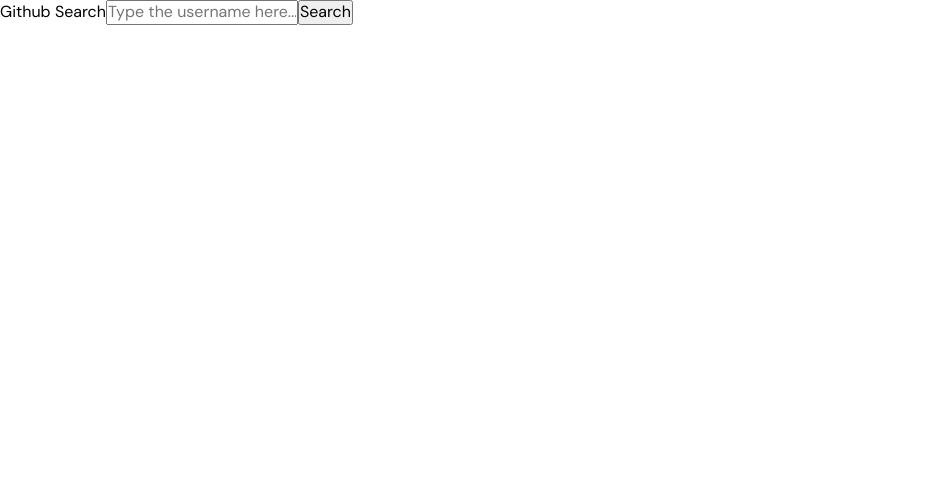
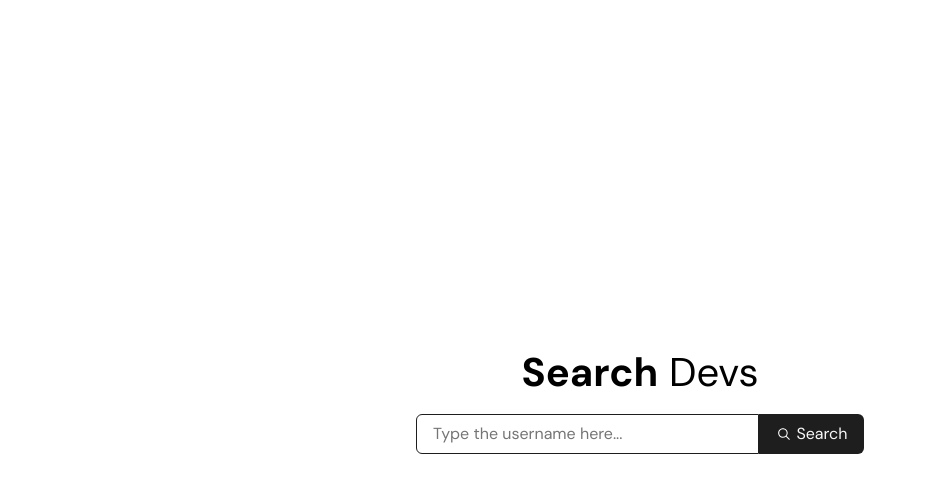
Before and after one commit to makasi-tech/fronteend-challenge, a React (Vite) app: page / in a window 1280 px wide. Shown: the top 492 px of the page, without its empty margins (0-927 px from the left). Built offline with nearby package versions, Linux system fonts and the light colour scheme.

Commit message:
feat: styling home

```diff
--- /dev/null
+++ b/src/components/form/form.module.css
@@ -0,0 +1,45 @@
+.form {
+  display: table-cell;
+  width: 30em;
+  margin: 0 auto;
+  text-align: center;
+  padding: 1rem;
+}
+
+.input {
+  min-height: 40px;
+  width: 100%;
+  padding-left: 1rem;
+  padding-right: 0.5rem;
+  border: 1px solid var(--clr-400);
+  border-radius: 6px 0 0 6px;
+  background-color: transparent;
+}
+
+.input_group {
+  display: flex;
+  align-items: center;
+  margin-top: 1rem;
+}
+
+.button_submit {
+  display: flex;
+  gap: .3em;
+  place-content: center;
+  align-items: center;
+  width: 30%;
+  min-height: 40px;
+  padding: 0.5em;
+  border: none;
+  border-radius: 0 6px 6px 0;
+  background-color: var(--clr-400);
+  color: var(--clr-200);
+  cursor: pointer;
+  transition: background-color 0.3s ease-in-out;
+}
+
+.input:focus,
+.input:focus-visible {
+  border-color: var(--clr-300);
+  outline: none;
+}
--- a/src/components/form/index.jsx
+++ b/src/components/form/index.jsx
@@ -1,10 +1,14 @@
 import { useNavigate } from "react-router-dom";
 import { useState } from "react";
+import { useMedia } from "@/hooks/useMedia";
+import S from "./form.module.css";
+import { RxMagnifyingGlass } from "react-icons/rx";
 
 export const SearchForm = () => {
   const navigate = useNavigate();
 
   const [username, setUsername] = useState([]);
+  const mobile = useMedia("(max-width: 480px)");
 
   const handleSubmit = (e) => {
     e.preventDefault();
@@ -16,16 +20,23 @@ export const SearchForm = () => {
   };
 
   return (
-    <form className="form" onSubmit={handleSubmit}>
-      <label htmlFor="search">Github Search</label>
+    <form className={S.form} onSubmit={handleSubmit}>
+      <label className="fs-lg" htmlFor="search">
+        <strong className="fw-bold ">Search</strong> Devs
+      </label>
+      <div className={`${S.input_group}`}>
         <input
-        className="input"
+          className={`${S.input}`}
           type="text"
           id="search"
           onChange={handleSearch}
           placeholder="Type the username here..."
         />
-      <button type="submit">Search</button>
+        <button className={`${S.button_submit}`} type="submit">
+          <RxMagnifyingGlass />
+          {!mobile && "Search" }
+        </button>
+      </div>
     </form>
   );
 };
--- /dev/null
+++ b/src/pages/home/home.module.css
@@ -0,0 +1,5 @@
+.main {
+  display: flex;
+  min-height: 100vh;
+  align-items: center;
+}
--- a/src/pages/home/index.jsx
+++ b/src/pages/home/index.jsx
@@ -1,10 +1,11 @@
 import { SearchForm } from "@/components";
 import { ToastContainer } from "react-toastify";
 import "react-toastify/dist/ReactToastify.css";
+import S from "./home.module.css";
 
 export const Home = () => {
   return (
-    <main>
+    <main className={S.main}>
       <SearchForm />
       <ToastContainer
         position="top-right"
```
Lines whose indentation alone changed are shown as unchanged.
